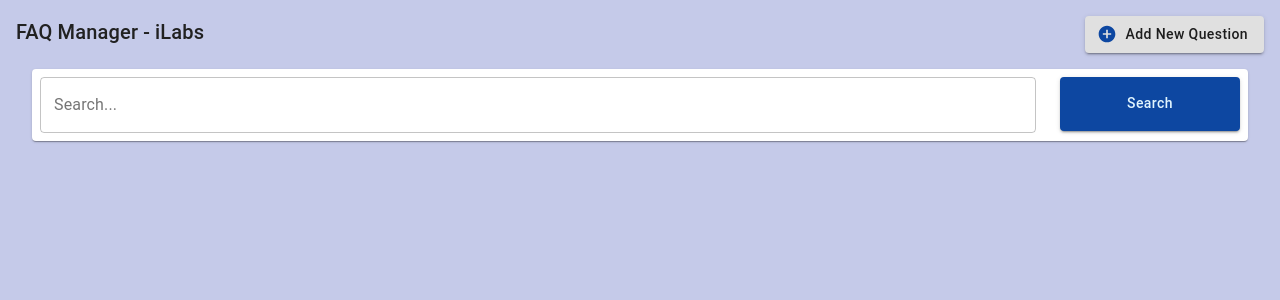
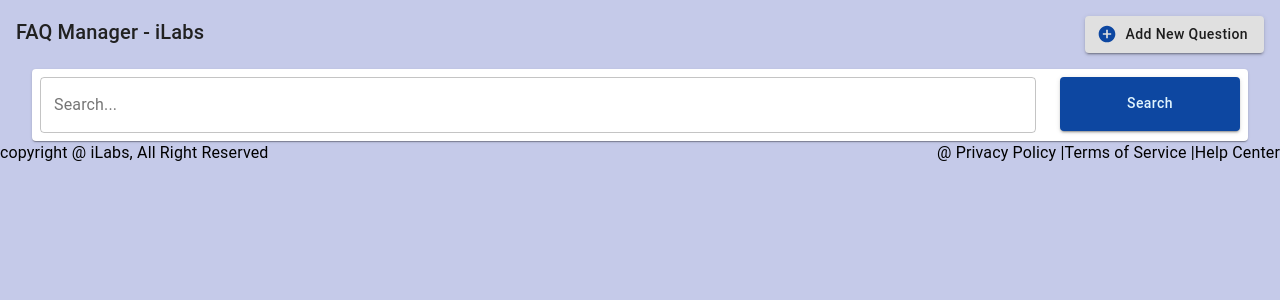
Before and after one commit to LuminiNanayakkara/FAQ-manager---iLabs, a React (Create React App) app: page / in a window 1280 px wide. Shown: the top 300 px of the page. Built offline with nearby package versions, Linux system fonts and the light colour scheme.

Commit message:
Added the footer component

```diff
--- a/src/App.js
+++ b/src/App.js
@@ -1,6 +1,7 @@
 import Header from "./components/ui/Header";
 import { makeStyles } from "@material-ui/core/styles";
 import SearchBar from "./components/ui/SearchBar";
+import Footer from "./components/ui/Footer";
 
 const useStyles = makeStyles((theme) => ({
   app: {
@@ -15,6 +16,7 @@ const App = () => {
     <div className={classes.app}>
       <Header />
       <SearchBar />
+      <Footer />
     </div>
   );
 };
--- a/src/components/ui/Footer.js
+++ b/src/components/ui/Footer.js
@@ -1,6 +1,29 @@
 import React from "react";
+import Grid from "@material-ui/core/Grid";
+import Typography from "@material-ui/core/Typography";
 
 const Footer = () => {
-  return <div></div>;
+  return (
+    <React.Fragment>
+      <Grid container justifyContent="space-between">
+        <Grid item>
+          <Typography>copyright @ iLabs, All Right Reserved</Typography>
+        </Grid>
+        <Grid item>
+          <Grid item container>
+            <Grid item>
+              <Typography>@ Privacy Policy | </Typography>
+            </Grid>
+            <Grid item>
+              <Typography> Terms of Service | </Typography>
+            </Grid>
+            <Grid item>
+              <Typography> Help Center</Typography>
+            </Grid>
+          </Grid>
+        </Grid>
+      </Grid>
+    </React.Fragment>
+  );
 };
 export default Footer;
```
Also changed, not shown: src/components/ui/Table.js (added, +8 -0 lines).
